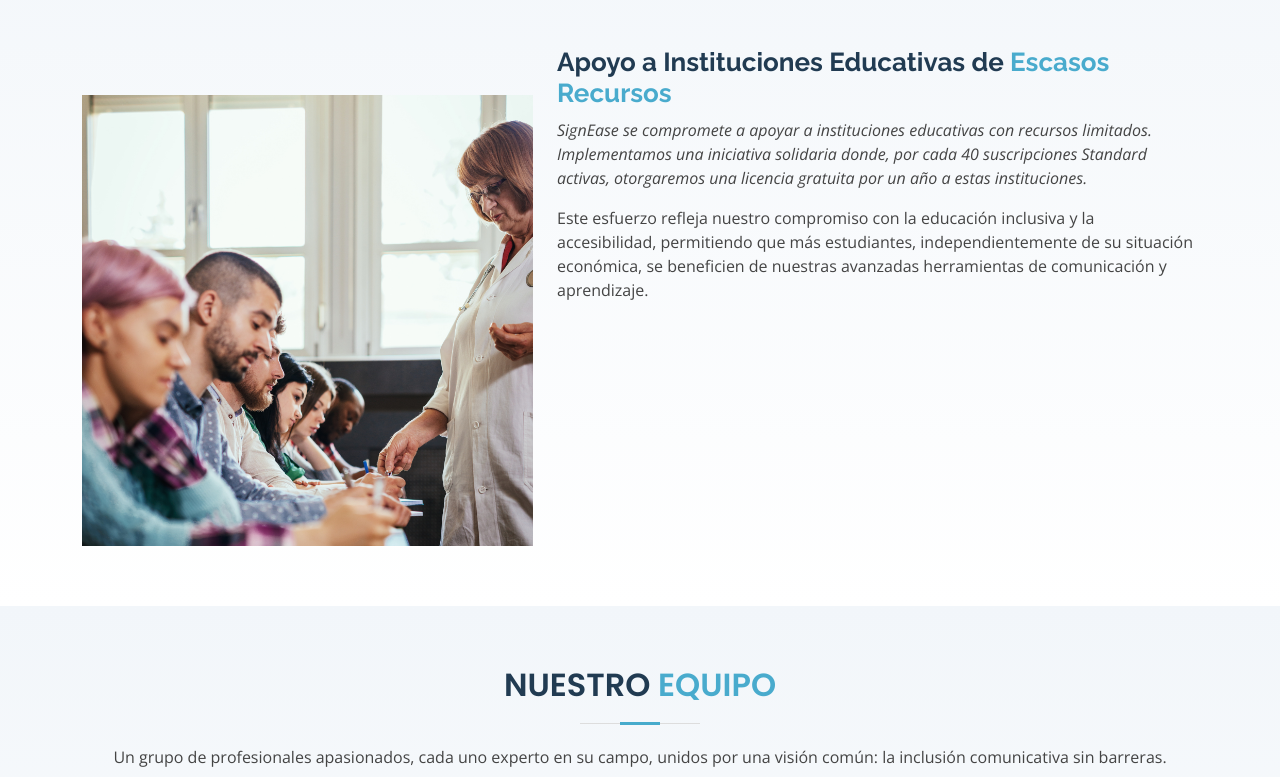
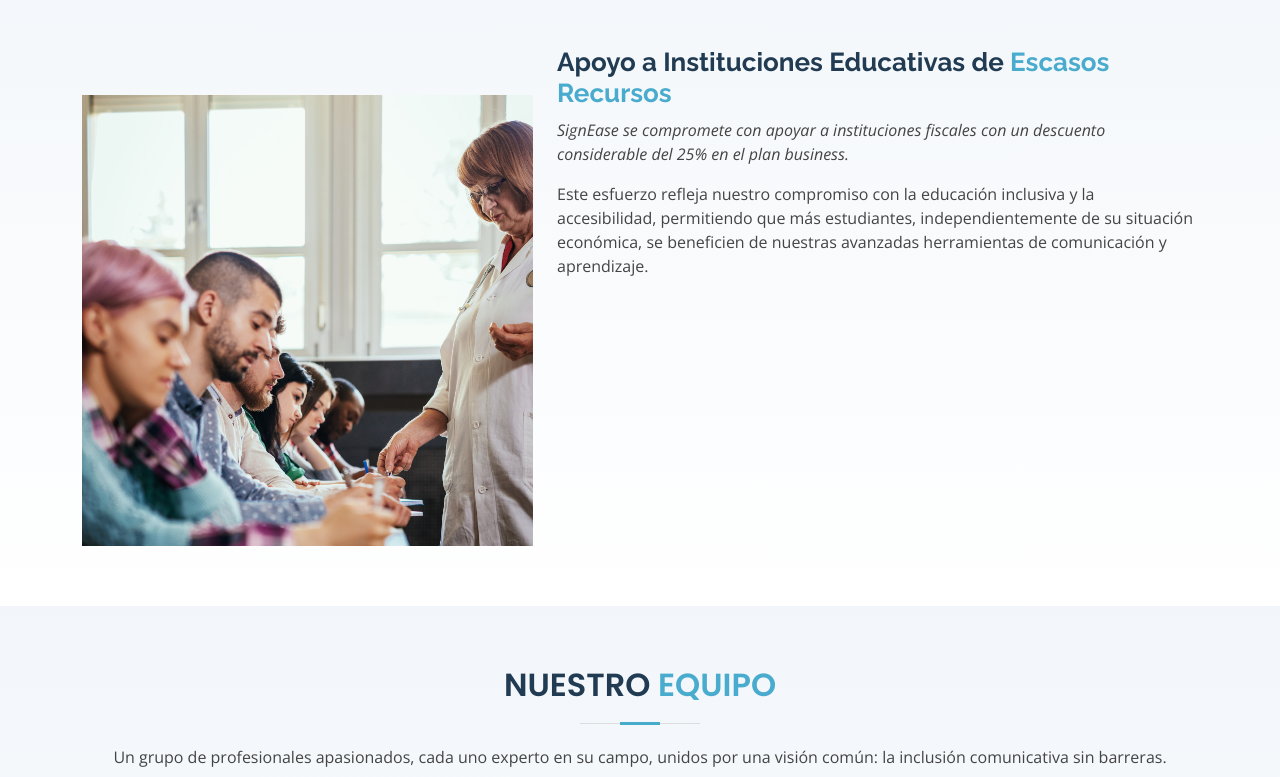
Before and after one commit to ohillz/SignEase, a plain HTML site: page index.html in a window 1280 px wide. Shown: the part 2544-3321 px from the top of the page. Drawn offline with nearby package versions, Linux system fonts and the light colour scheme.

Commit message:
Modificación Apoyo a instituciones

```diff
--- a/index.html
+++ b/index.html
@@ -197,9 +197,7 @@
           <div class="col-md-7 order-1 order-md-2" data-aos="fade-right">
             <h3>Apoyo a Instituciones Educativas de <span style="color: #49ABCD;">Escasos Recursos</span></h3>
             <p class="fst-italic">
-              SignEase se compromete a apoyar a instituciones educativas con recursos limitados. Implementamos una
-              iniciativa solidaria donde, por cada 40 suscripciones Standard activas, otorgaremos una licencia gratuita
-              por un año a estas instituciones.
+              SignEase se compromete con apoyar a instituciones fiscales con un descuento considerable del 25% en el plan business.
             </p>
             <p>
               Este esfuerzo refleja nuestro compromiso con la educación inclusiva y la accesibilidad, permitiendo que
```
